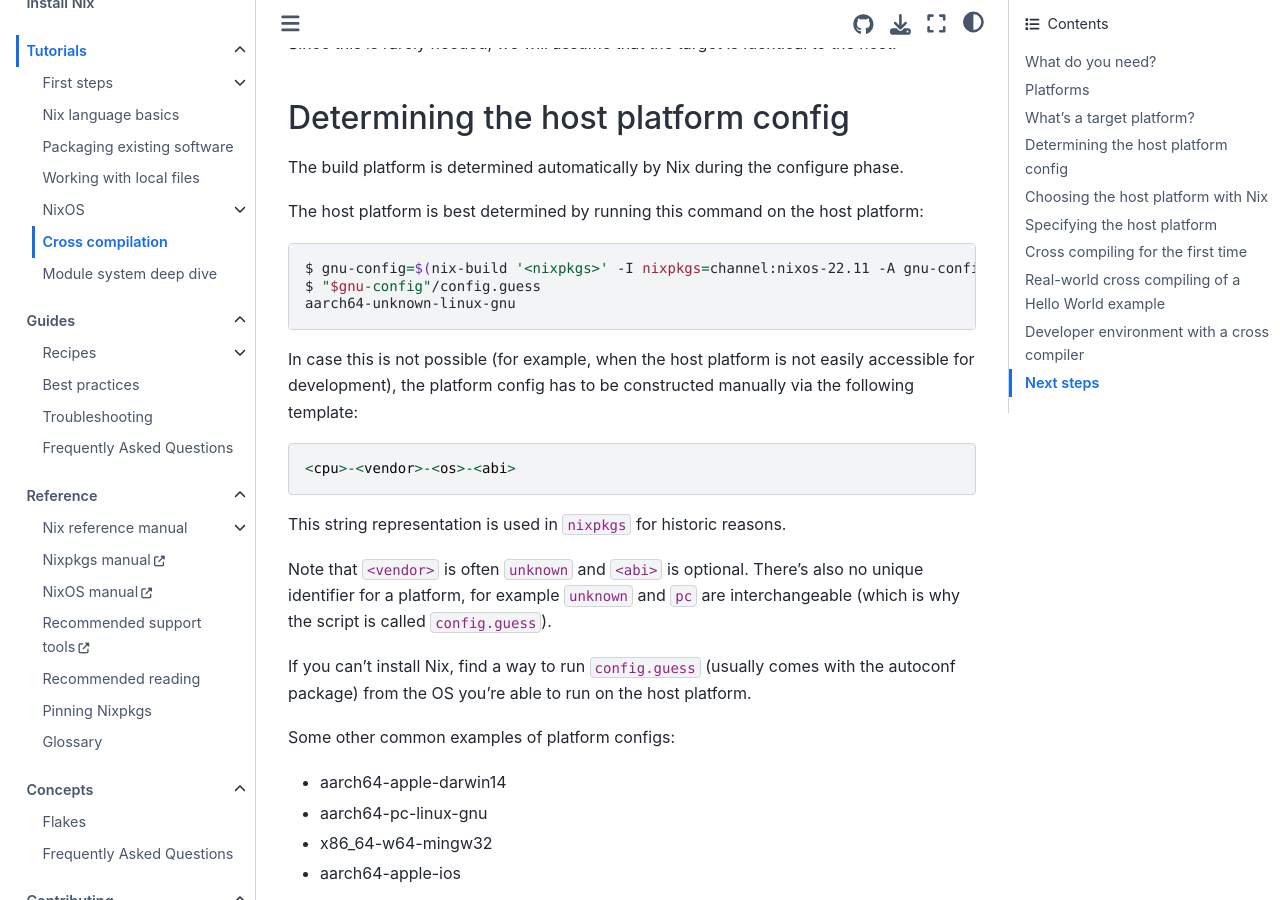
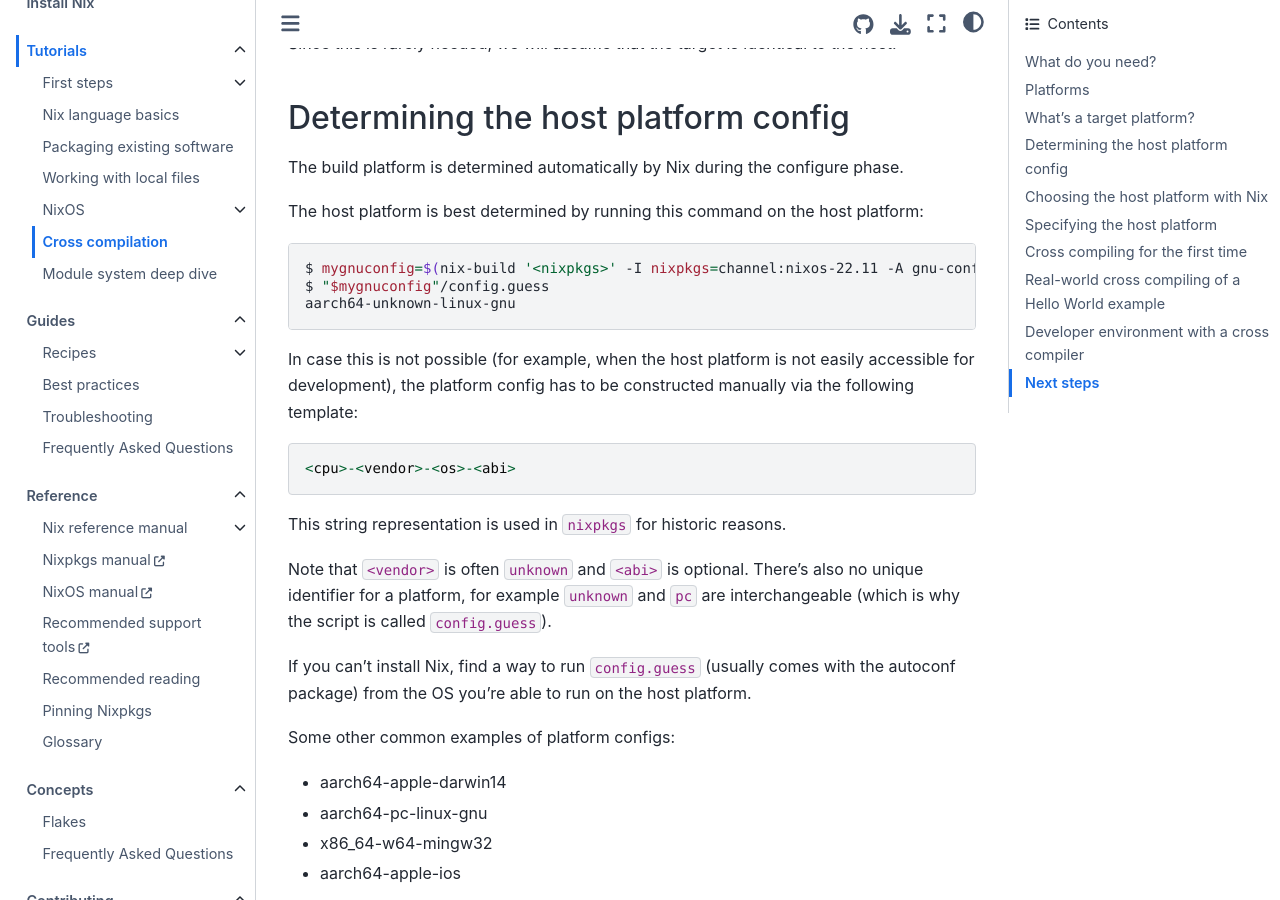
Before and after one commit to NixOS/nix.dev, a Sphinx documentation site: the page built from source/tutorials/cross-compilation.md, in a window 1280 px wide and 900 px high, scrolled down 892 px. Built offline with Sphinx 7.4.7 and the Sphinx Book theme 1.1.4, drawn with Linux system fonts in a browser that asks for light colours.

Commit message:
fix for issue with host platform determination
cross compilation tutorial.

````diff
--- a/source/tutorials/cross-compilation.md
+++ b/source/tutorials/cross-compilation.md
@@ -49,8 +49,8 @@
 The host platform is best determined by running this command on the host platform:
 
 ```shell-session
-$ gnu-config=$(nix-build '<nixpkgs>' -I nixpkgs=channel:nixos-22.11 -A gnu-config)
-$ "$gnu-config"/config.guess
+$ mygnuconfig=$(nix-build '<nixpkgs>' -I nixpkgs=channel:nixos-22.11 -A gnu-config)
+$ "$mygnuconfig"/config.guess
 aarch64-unknown-linux-gnu
 ```
 
````
